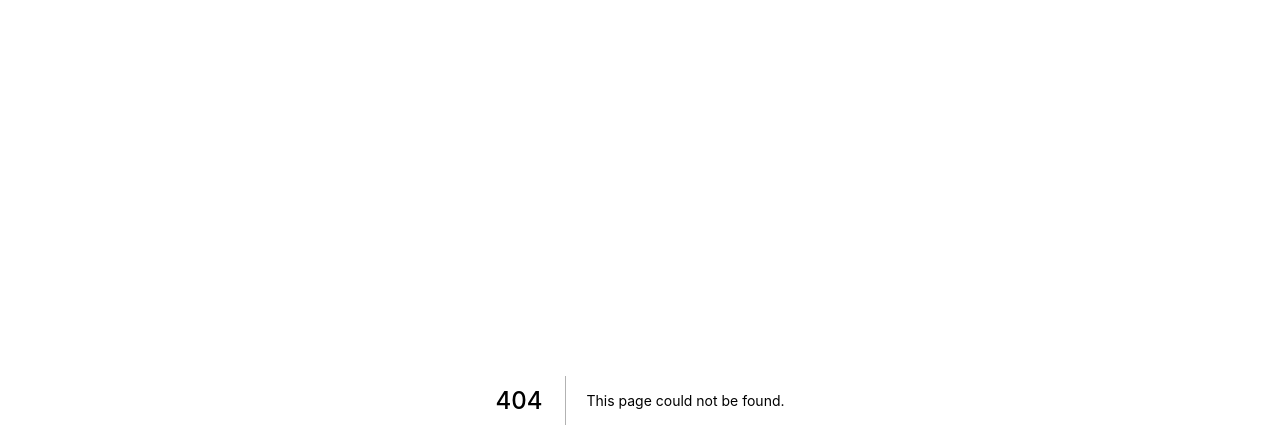
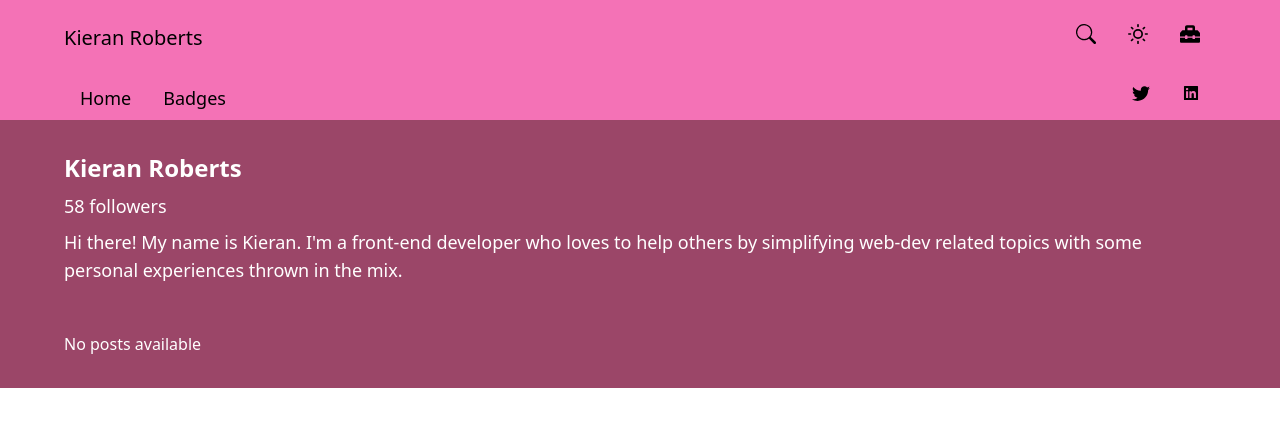
Before and after one commit to kieran6roberts/domains-serverless, a Next.js app: page /user in a window 1280 px wide. Before the commit this address had no page. Shown: the top 448 px of the page. Built offline with nearby package versions, Linux system fonts and the light colour scheme.

Commit message:
add basic ui for user blog and home domain input

```diff
--- a/package.json
+++ b/package.json
@@ -10,11 +10,13 @@
   "dependencies": {
     "next": "10.2.0",
     "react": "17.0.2",
-    "react-dom": "17.0.2"
+    "react-dom": "17.0.2",
+    "react-icons": "^4.2.0"
   },
   "devDependencies": {
     "autoprefixer": "^10.2.5",
     "postcss": "^8.2.13",
+    "react-uuid": "^1.0.2",
     "tailwindcss": "^2.1.2"
   }
 }
--- /dev/null
+++ b/pages/api/domain.js
@@ -0,0 +1,12 @@
+export default async function (req, res) {
+  res.status(200).json({ message: "success "});
+
+  const certRes = fetch(`${process.env.VERCEL_BASE}${process.env.VERCEL_CREATE_CERT_ENDPOINT}`, {
+    method:"POST",
+    headers: {
+      "Content-Type: application/json",
+      Authorization: "Bearer <TOKEN>"
+    },
+
+  })
+}
--- a/pages/api/hello.js
+++ /dev/null
@@ -1,5 +0,0 @@
-// Next.js API route support: https://nextjs.org/docs/api-routes/introduction
-
-export default (req, res) => {
-  res.status(200).json({ name: 'John Doe' })
-}
--- a/pages/index.js
+++ b/pages/index.js
@@ -1,7 +1,42 @@
+import { useState } from "react";
+
 export default function Home() {
+
+  const [ input, setInput ] = useState("");
+
+  const handleInputChange = (event) => setInput(event.target.value);
+
+  const handleCustomDomainSubmit = async (event) => {
+    event.preventDefault();
+
+    const response = await fetch("/api/domain", {
+      method: "POST",
+      headers: {
+              "Content-Type": "application/json"
+          },
+      body: JSON.stringify(input)
+    }).then(res => console.log(res.json()));
+  };
+
   return (
     <div>
-      Home
+      <h1>
+        Welcome to Hashnode
+      </h1>
+      <form onSubmit={handleCustomDomainSubmit}>
+        <label
+        className="mr-4"
+        htmlFor="domain">
+          Enter your custom domain:
+          </label>
+        <input
+        className="border-2 border-gray-900"
+        onChange={handleInputChange}
+        id="domain"
+        type="text"
+        value={input}
+        />
+      </form>
     </div>
   )
 }
--- /dev/null
+++ b/pages/user.js
@@ -0,0 +1,33 @@
+import React, { useEffect, useState } from "react";
+import Nav from "../src/components/Nav/Nav";
+import Hero from "../src/components/Hero/Hero";
+import Posts from "../src/components/Posts/Posts";
+
+export default function User({ postsData }) {
+    return (
+        <>
+        <Nav />
+        <div className="container px-4 md:px-16 py-8 bg-pink-900 bg-opacity-80 text-white">
+        <Hero />
+        <Posts posts={postsData} />
+        </div>
+        </>
+    )
+}
+
+export async function getServerSideProps() {
+    const postsResponse = await fetch("http://localhost:3000/posts.json");
+    const postsData = await postsResponse.json();
+
+    if (!postsData) {
+        return {
+            notFound: true
+        }
+    }
+
+    return {
+        props: {
+            posts: postsData
+        }
+    }
+}
--- /dev/null
+++ b/public/posts.json
@@ -0,0 +1,27 @@
+[
+    {
+        "id": 1,
+        "title": "title1",
+        "body": "body1"
+    },
+    {
+        "id": 2,
+        "title": "title2",
+        "body": "body2"
+    },
+    {
+        "id": 3,
+        "title": "title3",
+        "body": "body3"
+    },
+    {
+        "id": 4,
+        "title": "title4",
+        "body": "body4"
+    },
+    {
+        "id": 5,
+        "title": "title5",
+        "body": "body5"
+    }
+]
--- /dev/null
+++ b/src/components/Hero/Hero.js
@@ -0,0 +1,13 @@
+const Hero = () => (
+    <header className="mb-12">
+        <h1 className="text-2xl font-bold mb-2">
+            Kieran Roberts
+        </h1>
+        <p className="mb-2 text-lg">58 followers</p>
+        <p className="text-lg">
+            Hi there! My name is Kieran. I'm a front-end developer who loves to help others by simplifying web-dev related topics with some personal experiences thrown in the mix.
+        </p>
+    </header>
+)
+
+export default Hero;
--- /dev/null
+++ b/src/components/Nav/Nav.js
@@ -0,0 +1,80 @@
+import Link from "next/link";
+import { BsSearch } from "react-icons/bs";
+import { FiSun } from "react-icons/fi";
+import { FaToolbox } from "react-icons/fa";
+import { ImTwitter } from "react-icons/im";
+import { AiFillLinkedin } from "react-icons/ai";
+
+const Nav = () => (
+    <div className="container bg-pink-400 w-full">
+        <div className="px-4 md:px-16">
+            <nav className="flex justify-between py-6 text-xl bg-pink-400">
+                <Link href="/" passHref>
+                    <a className="">
+                        Kieran Roberts
+                    </a>
+                </Link>
+                <ul className="flex">
+                    <li className="mx-4">
+                        <Link href="/" passHref>
+                            <a>
+                                <BsSearch />
+                            </a>
+                        </Link>
+                    </li>
+                    <li className="mx-4">
+                        <Link href="/" passHref>
+                            <a>
+                                <FiSun />
+                            </a>
+                        </Link>
+                    </li>
+                    <li className="mx-4">
+                        <Link href="/" passHref>
+                            <a>
+                                <FaToolbox />
+                            </a>
+                        </Link>
+                    </li>
+                </ul>
+            </nav>
+            <nav className="bg-pink-400 flex justify-between py-2 text-lg">
+                <ul className="flex">
+                    <li className="mx-4">
+                        <Link href="/" passHref>
+                            <a>
+                                Home
+                            </a>
+                        </Link>
+                    </li>
+                    <li className="mx-4">
+                        <Link href="/" passHref>
+                            <a>
+                                Badges
+                            </a>
+                        </Link>
+                    </li>
+                </ul>
+                <ul className="flex">
+                    <li className="mx-4">
+                        <Link href="/" passHref>
+                            <a>
+                                <ImTwitter />
+                            </a>
+                        </Link>
+                    </li>
+                    <li className="mx-4">
+                        <Link href="/" passHref>
+                            <a>
+                                <AiFillLinkedin />
+                            </a>
+                        </Link>
+                    </li>
+                </ul>
+            </nav>
+
+        </div>
+    </div>
+)
+
+export default Nav;
--- /dev/null
+++ b/src/components/Posts/Posts.js
@@ -0,0 +1,19 @@
+import uuid from "react-uuid";
+
+const Posts = ({ posts }) => (
+    <div className="grid grid-cols-1 md:grid-cols-3">
+        {posts ? posts.map(({title, body}) => (
+            <article className="h-80 w-80 border-2 border-gray-300" key={uuid()}>
+                <h3>
+                    {title}
+                </h3>
+                <p>
+                    {body}
+                </p>
+            </article>
+        )) : <p>No posts available</p>}
+    </div>
+)
+
+
+export default Posts;
```
Also changed, not shown: jsconfig.json (deleted, +0 -9 lines), 1 other file (tests, documents, lock files or other folders).
